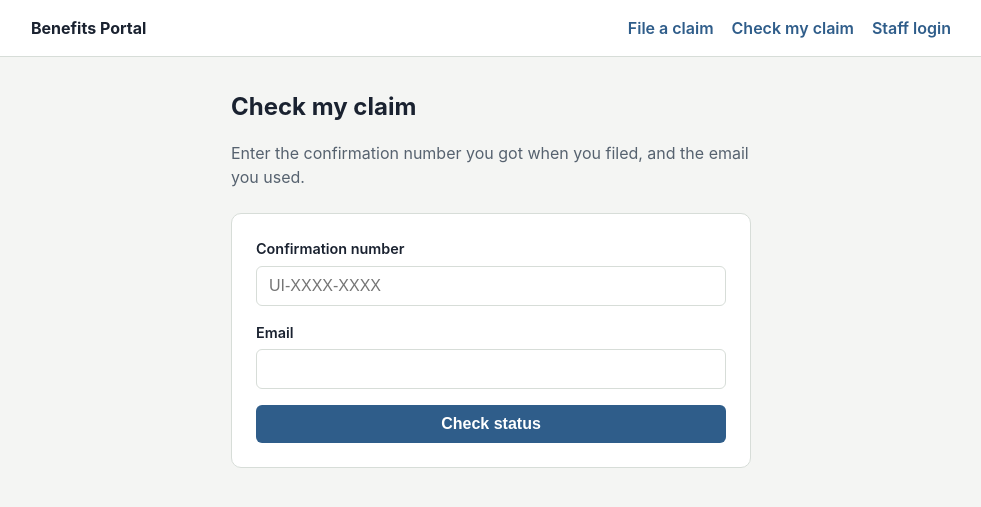
After one commit to sayyednx/benefits-portal-aws, a Spring Boot app: page /status in a window 1280 px wide. The commit adds this page. Shown: the top 507 px of the page, without its empty margins (149-1130 px from the left). Run offline with Spring Boot 4, Linux system fonts and the light colour scheme; the visitor is signed in with stand-in values (Sample User, id 1); some of the project's set-up classes (security, data sources, template engines, error pages and the like) are left out, and stand-ins take their place.

Commit message:
Add a "check my claim" page for claimants
Claimants can now come back after filing and see where their claim
stands, like tracking a package.

- Each new claim gets a random confirmation number (UI-XXXX-XXXX) made
  with SecureRandom, so numbers can't be guessed the way ids can
- Looking up a claim needs both the number and the email; a wrong guess
  gets the same vague message either way
- After a match the session id is changed and the claim id is kept in
  the session for the next pages
- The status page explains each status in plain English, shows the
  denial reason, a history without staff names, and the appeal form
- Shared header fragments and a viewport tag on every page

Co-Authored-By: Claude Opus 5.5 <noreply@anthropic.com>
Claude-Session: https://claude.ai/code/session_01Y22jTCtBCWvrzkMXmjhdQP

```diff
--- a/src/main/java/com/nabeelsayyed/benefitsportal/config/SecurityConfig.java
+++ b/src/main/java/com/nabeelsayyed/benefitsportal/config/SecurityConfig.java
@@ -48,7 +48,7 @@ public class SecurityConfig {
     public SecurityFilterChain filterChain(HttpSecurity http) throws Exception {
         http
                 .authorizeHttpRequests(auth -> auth
-                        .requestMatchers("/", "/claims/**", "/css/**", "/error").permitAll()
+                        .requestMatchers("/", "/claims/**", "/status", "/status/**", "/css/**", "/error").permitAll()
                         .requestMatchers(HttpMethod.POST, "/api/claims").permitAll() // public claim submission only
                         .requestMatchers("/api/**").hasRole("ADMIN") // listing, lookup, and decisions are admin-only
                         .requestMatchers("/admin/**").hasRole("ADMIN")
--- /dev/null
+++ b/src/main/java/com/nabeelsayyed/benefitsportal/controller/ClaimantController.java
@@ -0,0 +1,100 @@
+package com.nabeelsayyed.benefitsportal.controller;
+
+import com.nabeelsayyed.benefitsportal.exception.InvalidClaimActionException;
+import com.nabeelsayyed.benefitsportal.model.Claim;
+import com.nabeelsayyed.benefitsportal.service.AuditService;
+import com.nabeelsayyed.benefitsportal.service.ClaimService;
+import jakarta.servlet.http.HttpServletRequest;
+import jakarta.servlet.http.HttpSession;
+import org.springframework.stereotype.Controller;
+import org.springframework.ui.Model;
+import org.springframework.web.bind.annotation.GetMapping;
+import org.springframework.web.bind.annotation.PostMapping;
+import org.springframework.web.bind.annotation.RequestParam;
+import org.springframework.web.servlet.mvc.support.RedirectAttributes;
+
+import java.util.Optional;
+
+/**
+ * The claimant's side after filing: "check my claim", and appealing a denial.
+ *
+ * Claimants don't have passwords in this app. Instead they prove who they are with their
+ * confirmation number plus their email. Once that matches, the claim id is remembered in
+ * their browser session, so the next pages know which claim is theirs without asking again.
+ */
+@Controller
+public class ClaimantController {
+
+    /** The session key that holds the id of the claim this visitor has proved is theirs. */
+    static final String VERIFIED_CLAIM = "verifiedClaimId";
+
+    private final ClaimService claimService;
+    private final AuditService auditService;
+
+    public ClaimantController(ClaimService claimService, AuditService auditService) {
+        this.claimService = claimService;
+        this.auditService = auditService;
+    }
+
+    @GetMapping("/status")
+    public String lookupForm() {
+        return "status-lookup";
+    }
+
+    @PostMapping("/status")
+    public String lookup(@RequestParam String confirmationNumber,
+                         @RequestParam String email,
+                         HttpServletRequest request,
+                         Model model) {
+        Optional<Claim> claim = claimService.lookup(confirmationNumber, email);
+        if (claim.isEmpty()) {
+            // Same message whichever part was wrong, so this page can't confirm whose claims exist.
+            model.addAttribute("error", "We couldn't find a claim with that confirmation number and email.");
+            model.addAttribute("confirmationNumber", confirmationNumber);
+            return "status-lookup";
+        }
+        // New session id after "logging in" this way, so an old id someone else saw is useless.
+        request.getSession(true);
+        request.changeSessionId();
+        request.getSession().setAttribute(VERIFIED_CLAIM, claim.get().getId());
+        return "redirect:/status/claim";
+    }
+
+    @GetMapping("/status/claim")
+    public String claimStatus(HttpSession session, Model model) {
+        Long claimId = (Long) session.getAttribute(VERIFIED_CLAIM);
+        if (claimId == null) {
+            return "redirect:/status";
+        }
+        Claim claim = claimService.findById(claimId);
+        model.addAttribute("claim", claim);
+        // The page shows only what happened and when. Staff usernames stay on the staff side.
+        model.addAttribute("history", auditService.historyFor(claimId));
+        model.addAttribute("canAppeal", claimService.canAppeal(claim));
+        model.addAttribute("appealDeadline", claimService.appealDeadline(claim));
+        return "claim-status";
+    }
+
+    @PostMapping("/status/appeal")
+    public String appeal(@RequestParam(required = false) String reason,
+                         HttpSession session,
+                         RedirectAttributes redirect) {
+        Long claimId = (Long) session.getAttribute(VERIFIED_CLAIM);
+        if (claimId == null) {
+            return "redirect:/status";
+        }
+        try {
+            claimService.fileAppeal(claimId, reason);
+            redirect.addFlashAttribute("message", "Your appeal was filed. A different reviewer will look at your claim.");
+        } catch (InvalidClaimActionException ex) {
+            redirect.addFlashAttribute("error", ex.getMessage());
+        }
+        return "redirect:/status/claim";
+    }
+
+    @PostMapping("/status/signout")
+    public String signOut(HttpSession session) {
+        session.invalidate();
+        return "redirect:/status";
+    }
+}
--- a/src/main/java/com/nabeelsayyed/benefitsportal/repository/ClaimRepository.java
+++ b/src/main/java/com/nabeelsayyed/benefitsportal/repository/ClaimRepository.java
@@ -5,8 +5,11 @@ import com.nabeelsayyed.benefitsportal.model.ClaimStatus;
 import org.springframework.data.jpa.repository.JpaRepository;
 
 import java.util.List;
+import java.util.Optional;
 
 public interface ClaimRepository extends JpaRepository<Claim, Long> {
     List<Claim> findAllByStatusOrderByFiledAtDesc(ClaimStatus status);
     List<Claim> findAllByOrderByFiledAtDesc();
+    Optional<Claim> findByConfirmationNumber(String confirmationNumber);
+    boolean existsByConfirmationNumber(String confirmationNumber);
 }
--- a/src/main/resources/static/css/style.css
+++ b/src/main/resources/static/css/style.css
@@ -85,3 +85,11 @@ h2 { font-size: 1.1rem; margin-top: 0; }
 .flash { padding: 10px 14px; border-radius: 6px; font-weight: 600; }
 .flash-ok { background: var(--good-bg); color: var(--good); }
 .flash-error { background: var(--bad-bg); color: var(--bad); }
+.brand { color: var(--ink); text-decoration: none; }
+.site-header nav { display: flex; gap: 18px; align-items: center; flex-wrap: wrap; }
+.logout-form { margin: 0; }
+.title-row { display: flex; justify-content: space-between; align-items: baseline; }
+.confirmation-box { text-align: center; }
+.confirmation-number { font-size: 1.8rem; font-weight: 700; letter-spacing: 0.08em; margin: 4px 0 12px; font-family: ui-monospace, Menlo, monospace; }
+.stack { display: flex; flex-direction: column; gap: 8px; align-items: flex-start; }
+.stack textarea, .stack input, .stack select { width: 100%; padding: 10px 12px; border: 1px solid var(--line); border-radius: 6px; font: inherit; }
--- /dev/null
+++ b/src/main/resources/templates/fragments.html
@@ -0,0 +1,31 @@
+<!DOCTYPE html>
+<html lang="en" xmlns:th="http://www.thymeleaf.org">
+<body>
+
+<!-- Header for public (claimant) pages -->
+<header th:fragment="publicHeader" class="site-header">
+    <div class="wrap">
+        <a th:href="@{/}" class="brand">Benefits Portal</a>
+        <nav>
+            <a th:href="@{/}">File a claim</a>
+            <a th:href="@{/status}">Check my claim</a>
+            <a th:href="@{/admin/claims}">Staff login</a>
+        </nav>
+    </div>
+</header>
+
+<!-- Header for staff pages -->
+<header th:fragment="staffHeader" class="site-header">
+    <div class="wrap">
+        <a th:href="@{/admin/claims}" class="brand">Benefits Portal — Staff</a>
+        <nav>
+            <a th:href="@{/admin/claims}">Claims queue</a>
+            <form th:action="@{/admin/logout}" method="post" class="logout-form">
+                <button type="submit" class="link-btn">Log out</button>
+            </form>
+        </nav>
+    </div>
+</header>
+
+</body>
+</html>
--- /dev/null
+++ b/src/main/resources/templates/status-lookup.html
@@ -0,0 +1,32 @@
+<!DOCTYPE html>
+<html lang="en" xmlns:th="http://www.thymeleaf.org">
+<head>
+    <meta charset="UTF-8">
+    <meta name="viewport" content="width=device-width, initial-scale=1">
+    <title>Check My Claim — Benefits Portal</title>
+    <link rel="stylesheet" th:href="@{/css/style.css}">
+</head>
+<body>
+<header th:replace="~{fragments :: publicHeader}"></header>
+
+<main class="wrap narrow">
+    <h1>Check my claim</h1>
+    <p class="lede">Enter the confirmation number you got when you filed, and the email you used.</p>
+
+    <p class="flash flash-error" th:if="${error}" th:text="${error}" role="alert"></p>
+
+    <form th:action="@{/status}" method="post" class="form">
+        <div class="field">
+            <label for="confirmationNumber">Confirmation number</label>
+            <input type="text" id="confirmationNumber" name="confirmationNumber" placeholder="UI-XXXX-XXXX"
+                   th:value="${confirmationNumber}" autocomplete="off" required>
+        </div>
+        <div class="field">
+            <label for="email">Email</label>
+            <input type="email" id="email" name="email" autocomplete="email" required>
+        </div>
+        <button type="submit" class="btn-primary">Check status</button>
+    </form>
+</main>
+</body>
+</html>
```
Also changed, not shown: src/main/java/com/nabeelsayyed/benefitsportal/model/Claim.java (+16 -0 lines), src/main/java/com/nabeelsayyed/benefitsportal/service/ClaimService.java (+29 -1 lines), src/main/java/com/nabeelsayyed/benefitsportal/service/ConfirmationNumberGenerator.java (added, +37 -0 lines), src/main/resources/templates/admin.html (+2 -8 lines), src/main/resources/templates/claim-detail.html (+2 -8 lines), src/main/resources/templates/claim-status.html (added, +62 -0 lines), src/main/resources/templates/confirmation.html (+10 -7 lines), src/main/resources/templates/index.html (+2 -6 lines), src/main/resources/templates/login.html (+4 -7 lines), 1 other file.
